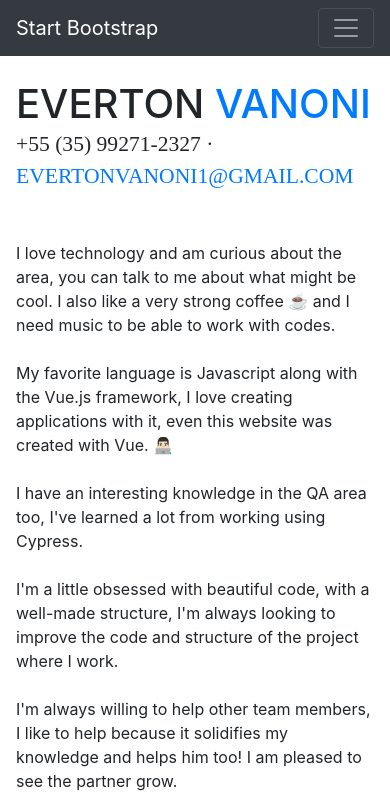
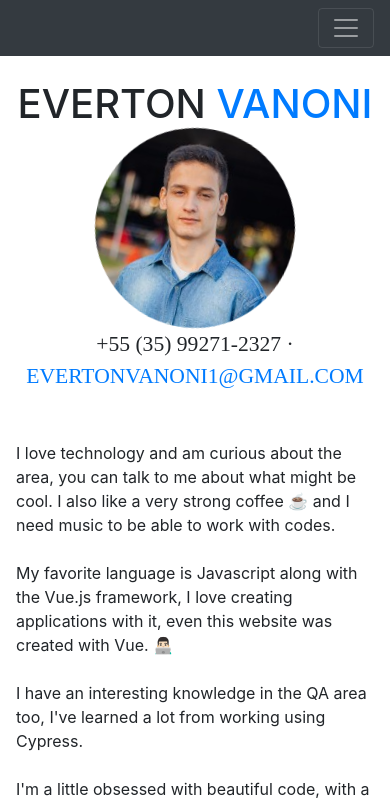
Before and after one commit to vertocode/vertocode.github.io, a website with bundled scripts: page index.html in a window 390 px wide. Shown: the top 804 px of the page. Built offline with nearby package versions, Linux system fonts and the light colour scheme; a web font is replaced by a local one.

Commit message:
feat: it become this website responsible.

```diff
--- a/index.html
+++ b/index.html
@@ -8,7 +8,7 @@
     <meta name="description" content="">
     <meta name="author" content="">
 
-    <title>Resume - Start Bootstrap Theme</title>
+    <title>vertocode - portolio</title>
 
     <!-- Bootstrap core CSS -->
     <link href="vendor/bootstrap/css/bootstrap.min.css" rel="stylesheet">
@@ -29,7 +29,6 @@
 
     <nav class="navbar navbar-expand-lg navbar-dark bg-dark fixed-top" id="sideNav">
       <a class="navbar-brand js-scroll-trigger" href="#page-top">
-        <span class="d-block d-lg-none">Start Bootstrap</span>
         <span class="d-none d-lg-block">
           <img class="img-fluid img-profile rounded-circle mx-auto mb-2" src="https://avatars.githubusercontent.com/u/86416772?v=4" alt="profile">
         </span>
@@ -65,11 +64,14 @@
 
       <section class="resume-section p-3 p-lg-5 d-flex d-column" id="about">
         <div class="my-auto">
-          <h1 class="mb-0">Everton
-            <span class="text-primary">Vanoni</span>
-          </h1>
-          <div class="subheading mb-5"> +55 (35) 99271-2327 ·
-            <a href="mailto:evertonvanoni1@gmail.com">evertonvanoni1@gmail.com</a>
+          <div class="header-profile">
+            <h1 class="mb-0">Everton
+              <span class="text-primary">Vanoni</span>
+              <img src="./img/profile.jpeg" alt="profile">
+            </h1>
+            <div class="subheading mb-5"> +55 (35) 99271-2327 ·
+              <a href="mailto:evertonvanoni1@gmail.com">evertonvanoni1@gmail.com</a>
+            </div>
           </div>
           <p class="mb-5">I love technology and am curious about the area, you can talk to me about what might be cool. I also like a very strong coffee ☕ and I need music to be able to work with codes.
             <br>
@@ -263,6 +265,24 @@
 </html>
 
 <style>
+  @-webkit-keyframes spin {
+    0%  {-webkit-transform: rotate(0deg);}
+    100% {-webkit-transform: rotate(360deg);}
+  }
+  .header-profile img {
+    border-radius: 50%;
+    -webkit-animation: spin 200s infinite linear;
+  }
+  @media only screen and (min-width: 992px) {
+    .header-profile img {
+      display: none;
+    }
+  }
+  @media only screen and (max-width: 991px) {
+    .header-profile {
+      text-align: center;
+    }
+  }
   .skills img{
     width: 50px;
     margin-right: 8px;
```
Also changed, not shown: img/profile.jpeg (added).
